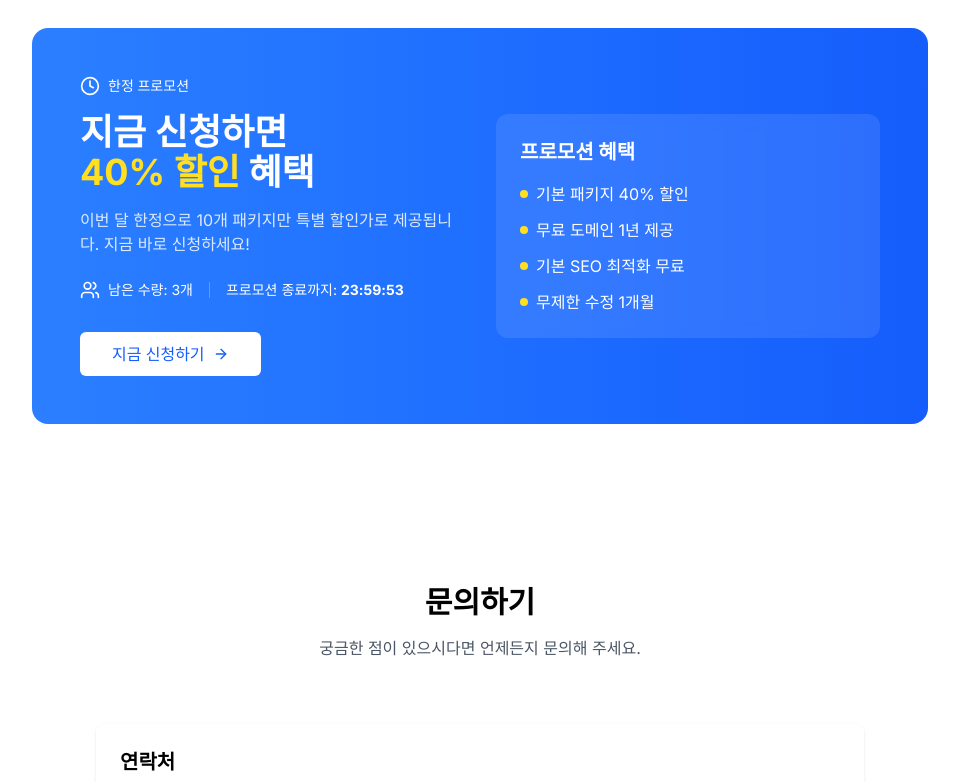
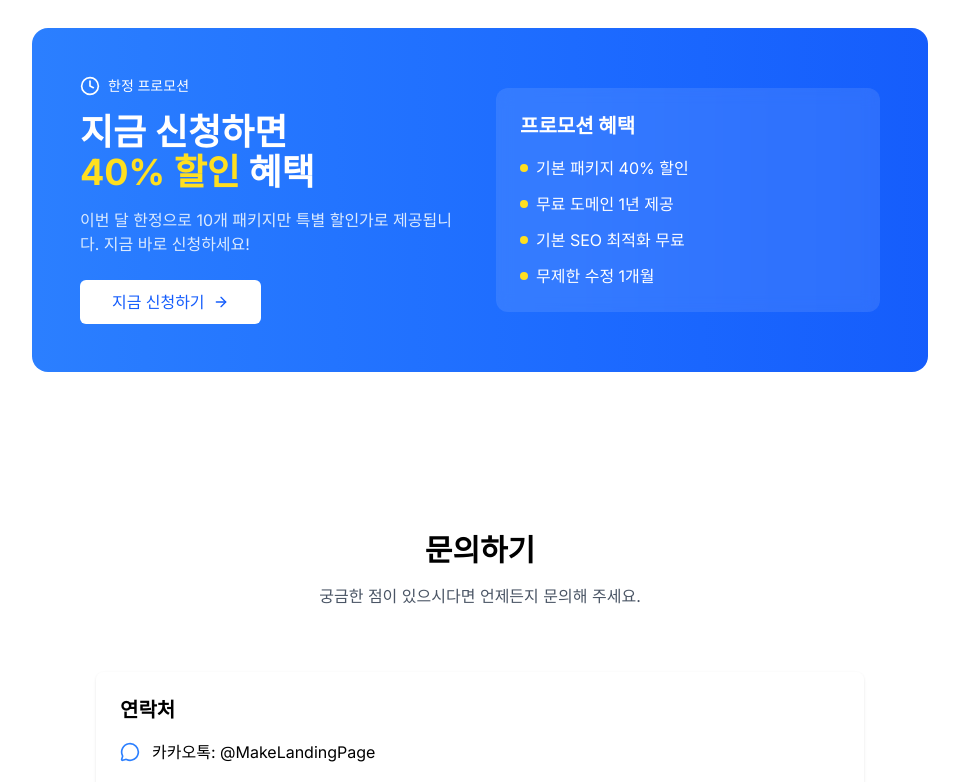
Before and after one commit to kss2002/MakeLandingPage, a Next.js app: page / in a window 1280 px wide. Shown: the part 1692-2474 px from the top of the page, without its empty margins (160-1119 px from the left). Built offline with nearby package versions, Linux system fonts and the light colour scheme.

Commit message:
부분적 수정

```diff
--- a/src/components/Header.tsx
+++ b/src/components/Header.tsx
@@ -1,10 +1,11 @@
-import { Button } from '@/components/ui/Button';
-import { MessageCircle } from 'lucide-react';
+import { Button } from "@/components/ui/Button";
+import { MessageCircle } from "lucide-react";
+import { Package } from "lucide-react";
 
 export function Header() {
   // Header 컴포넌트는 랜딩 페이지의 상단에 위치하며, 로고와 문의하기 버튼을 포함합니다.
   return (
-    <header className="fixed top-0 left-0 right-0 z-50 bg-white/80 backdrop-blur-sm border-b">
+    <header className="fixed top-0 left-0 right-0 z-50 bg-white/80 backdrop-blur-sm">
       <div className="container mx-auto px-4">
         <div className="flex items-center justify-between h-16">
           {/* 로고 */}
@@ -12,6 +13,7 @@
             <a href="/" className="text-xl font-bold text-gray-900">
               MakeLandingPage
             </a>
+            <Package />
           </div>
 
           {/* 문의하기 버튼 */}
--- a/src/components/sections/TimeLimitSection.tsx
+++ b/src/components/sections/TimeLimitSection.tsx
@@ -1,49 +1,9 @@
-'use client';
+"use client";
 
-import { Button } from '@/components/ui/Button';
-import { Clock, Users, ArrowRight } from 'lucide-react';
-import { useState, useEffect } from 'react';
+import { Button } from "@/components/ui/Button";
+import { Clock, Users, ArrowRight } from "lucide-react";
 
 export function TimeLimitSection() {
-  const [timeLeft, setTimeLeft] = useState({
-    hours: 23,
-    minutes: 59,
-    seconds: 59,
-  });
-
-  useEffect(() => {
-    const timer = setInterval(() => {
-      setTimeLeft((prevTime) => {
-        let { hours, minutes, seconds } = prevTime;
-
-        if (seconds > 0) {
-          seconds -= 1;
-        } else {
-          seconds = 59;
-          if (minutes > 0) {
-            minutes -= 1;
-          } else {
-            minutes = 59;
-            if (hours > 0) {
-              hours -= 1;
-            } else {
-              // 타이머가 0이 되면 리셋
-              hours = 23;
-              minutes = 59;
-              seconds = 59;
-            }
-          }
-        }
-
-        return { hours, minutes, seconds };
-      });
-    }, 1000);
-
-    return () => clearInterval(timer);
-  }, []);
-
-  const formatTime = (time: number) => time.toString().padStart(2, '0');
-
   return (
     <section className="py-20">
       <div className="container mx-auto px-4">
@@ -62,20 +22,7 @@
                 이번 달 한정으로 10개 패키지만 특별 할인가로 제공됩니다. 지금
                 바로 신청하세요!
               </p>
-              <div className="flex items-center gap-4 mb-8">
-                <div className="flex items-center gap-2">
-                  <Users className="w-5 h-5" />
-                  <span className="text-sm">남은 수량: 3개</span>
-                </div>
-                <div className="h-4 w-px bg-blue-400"></div>
-                <div className="text-sm">
-                  프로모션 종료까지:{' '}
-                  <span className="font-bold">
-                    {formatTime(timeLeft.hours)}:{formatTime(timeLeft.minutes)}:
-                    {formatTime(timeLeft.seconds)}
-                  </span>
-                </div>
-              </div>
+
               <Button
                 size="lg"
                 className="bg-white text-blue-600 hover:bg-blue-50 w-full md:w-auto"
```
